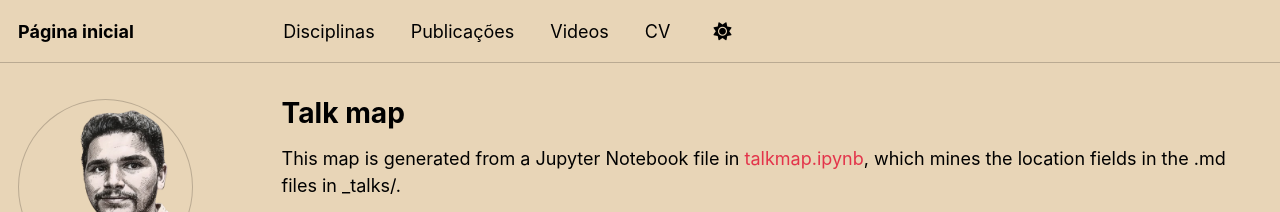
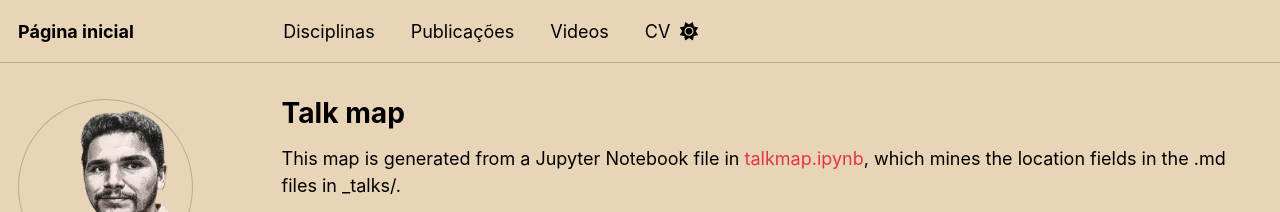
Before and after one commit to antmelo/antmelo.github.io, a Jekyll site: the page built from _pages/talkmap.html, in a window 1280 px wide. Shown: the top 212 px of the page. Built offline with Jekyll 4.4.1, drawn with Linux system fonts in a browser that asks for light colours; nearby versions of some CDN libraries; a style sheet for code colours, icons or effects is not loaded.

Commit message:
Update _navigation.scss

```diff
--- a/_sass/layout/_navigation.scss
+++ b/_sass/layout/_navigation.scss
@@ -221,7 +221,7 @@
       &:last-child {
         a {
           margin-right: 0;
-           float: right;
+           right: 30px;
         }
       }
     }
@@ -230,7 +230,7 @@
       a {
         width: 25px;
         display: flex;
-        justify-content: right;
+        justify-content: center;
         cursor: pointer;
       }
     }
```
